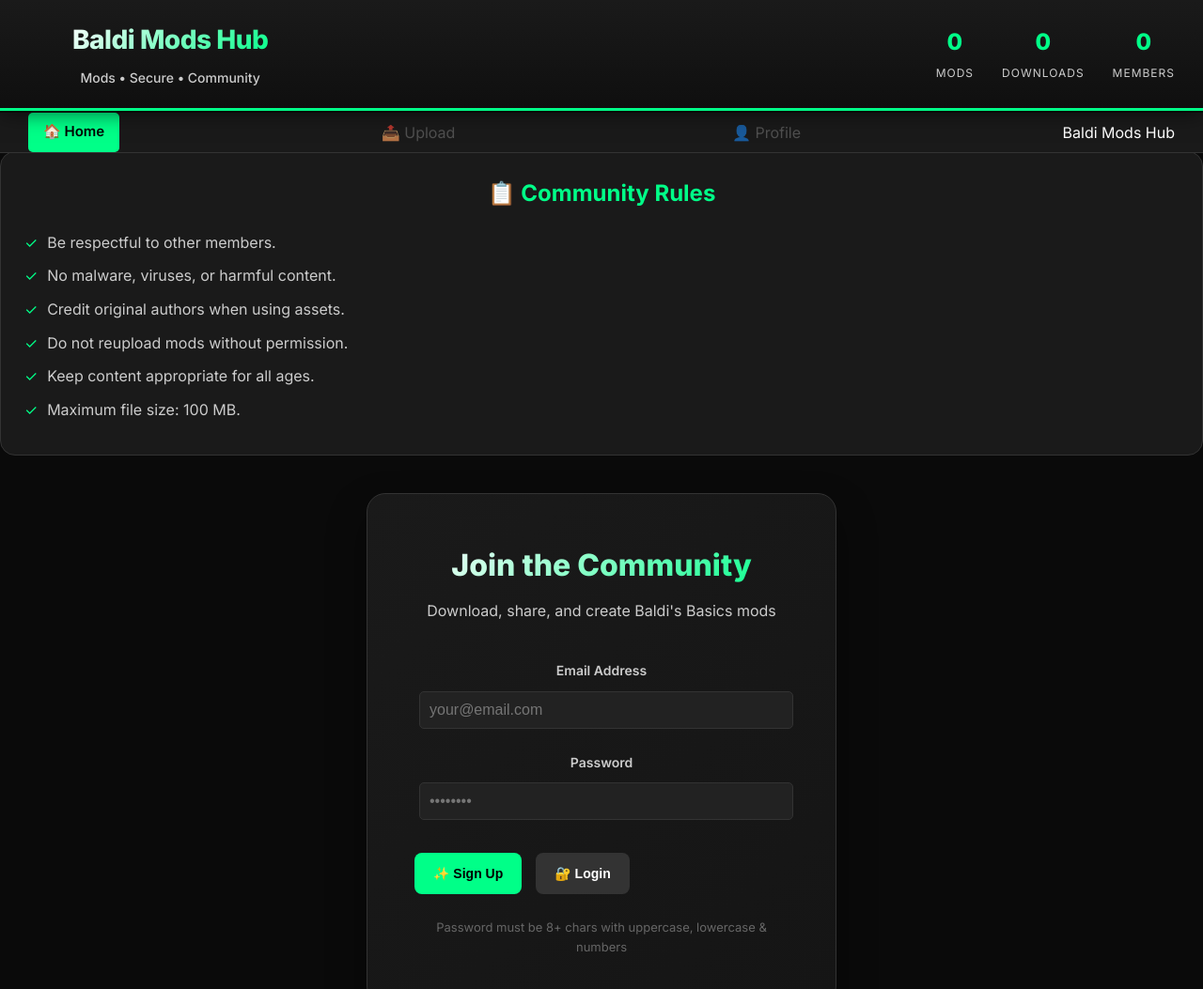
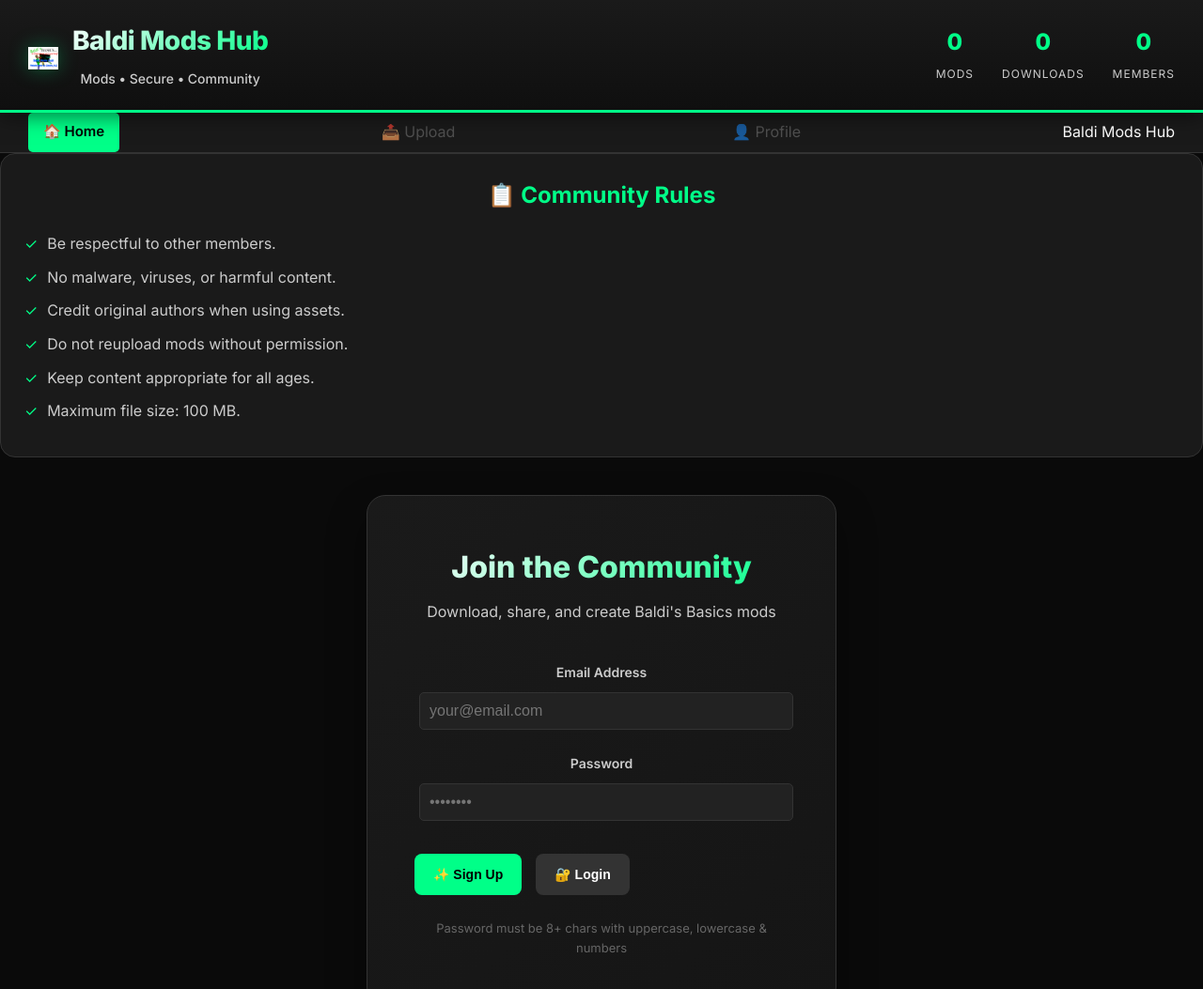
Before and after one commit to ZakariaALZ1/Baldi-Mods-Hub, a plain HTML site: page index.html in a window 1280 px wide. Shown: the top 1053 px of the page at 94% size. Drawn offline with Linux system fonts and the light colour scheme; no server answers.

Commit message:
Add files via upload

```diff
--- a/index.html
+++ b/index.html
@@ -21,7 +21,7 @@
   <meta http-equiv="X-Content-Type-Options" content="nosniff">
   <meta http-equiv="Referrer-Policy" content="strict-origin-when-cross-origin">
 
-  <title>Baldi Mods Hub - GameBanana Style Mod Platform</title>
+  <title>Baldi Mods Hub - A Community With Mods</title>
   <meta name="description" content="Download and share Baldi's Basics mods - Secure, moderated, malware-scanned uploads">
   <meta name="keywords" content="Baldi, mods, Baldi's Basics, Community, mod hosting">
 
@@ -96,17 +96,10 @@
       flex-wrap: wrap;
     }
 
-.gb-logo-icon {
-  display: inline-block;
-  width: 32px;
-  height: 32px;
-  background-image: url('your-logo.png');
-  background-size: contain;
-  background-repeat: no-repeat;
-  background-position: center;
-  /* Remove any text content */
-  text-indent: -9999px; /* if you need to hide fallback text */
-}
+    .gb-logo-icon {
+      font-size: 48px;
+      filter: drop-shadow(0 0 10px rgba(0,255,136,0.3));
+    }
 
     .gb-logo-text h1 {
       font-size: 28px;
```
